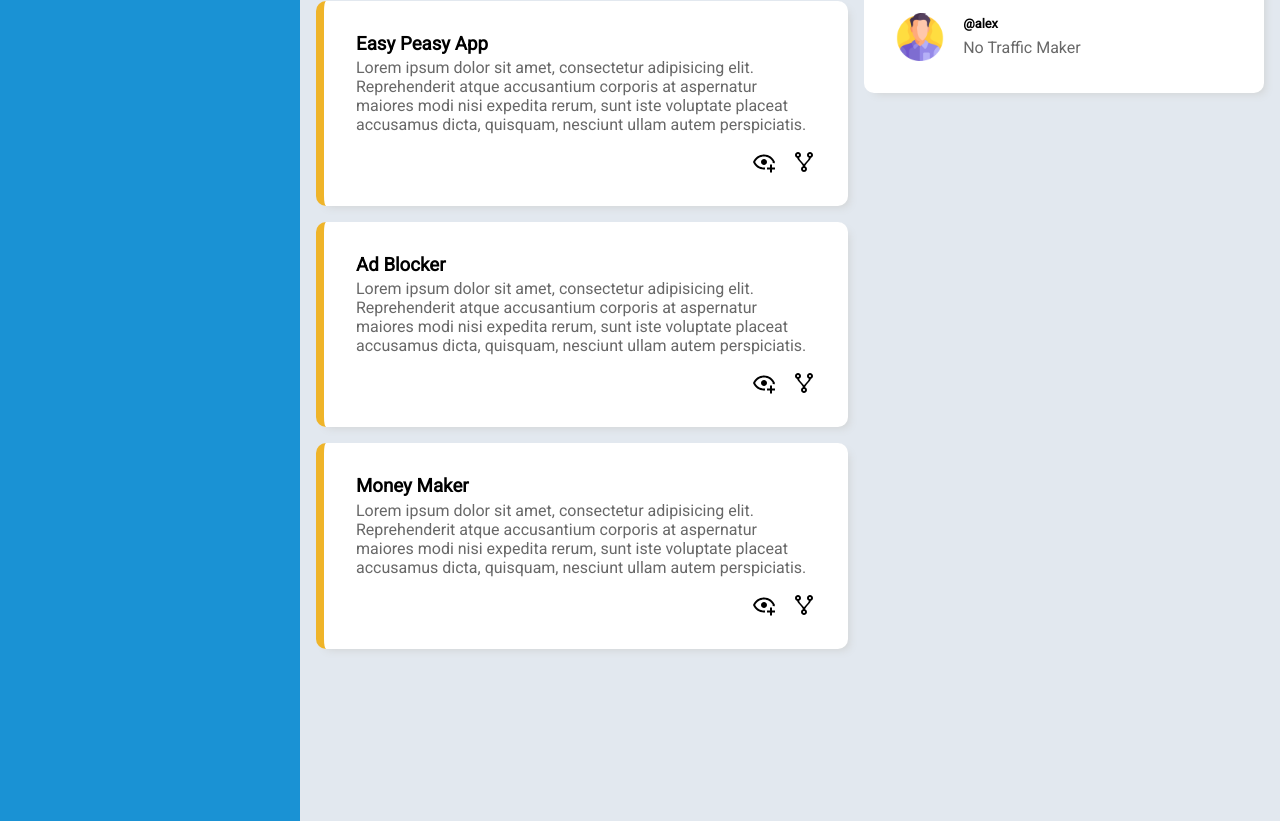
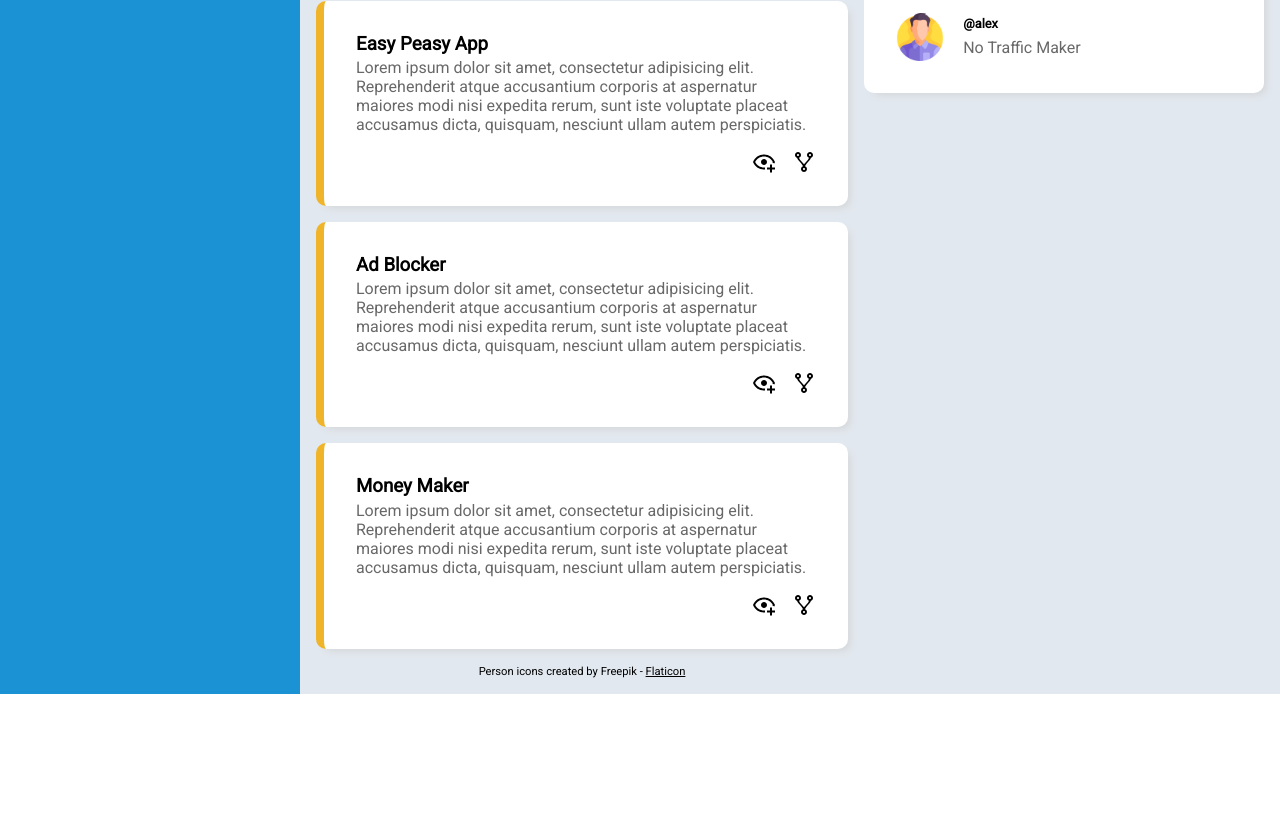
Before and after one commit to andrewlutton/odin-dashboard, a plain HTML site: page index.html in a window 1280 px wide. Shown: the part 846-1667 px from the top of the page. After the commit the page ends 1540 px from the top, so only its background shows below. Drawn offline with Linux system fonts and the light colour scheme.

Commit message:
Add attribution

```diff
--- a/index.html
+++ b/index.html
@@ -131,6 +131,9 @@
                     </div>
                 </div>
             </div>
+            <div class="attribution">
+                Person icons created by Freepik - <a href="https://www.flaticon.com/free-icons/person" title="person icons">Flaticon</a>
+            </div>
         </div>
         <div class="announcements-area">
             <h2>Announcements</h2>
--- a/style.css
+++ b/style.css
@@ -8,7 +8,7 @@ body {
     font-family: "Roboto", sans-serif;
     display: grid;
     grid-template-columns: 18.75rem 1fr;
-    grid-template-rows: min-content 100%;
+    grid-template-rows: min-content 1fr;
     margin: 0;
     min-height: 100vh;
 }
@@ -149,13 +149,11 @@ ul img {
 }
 
 .acct-img.sm {
-    /* max-width: 50px; */
     width: 3rem;
     height: auto;
 }
 
 .acct-img.lg {
-    /* max-width: 75px; */
     width: 4.2rem;
     height: auto;
 }
@@ -175,6 +173,8 @@ ul img {
 
 .projects-area {
     grid-area: projects;
+    display: flex;
+    flex-direction: column;
 }
 
 .announcements-area {
@@ -183,6 +183,18 @@ ul img {
 
 .trending-area {
     grid-area: trending;
+}
+
+.attribution {
+    justify-self: end;
+    align-self: center;
+    margin-top: auto;
+    padding: 1rem 0;
+}
+
+.attribution a, .attribution {
+    font-size: .7rem;
+    color: black;
 }
 
 .project-cards {
```
